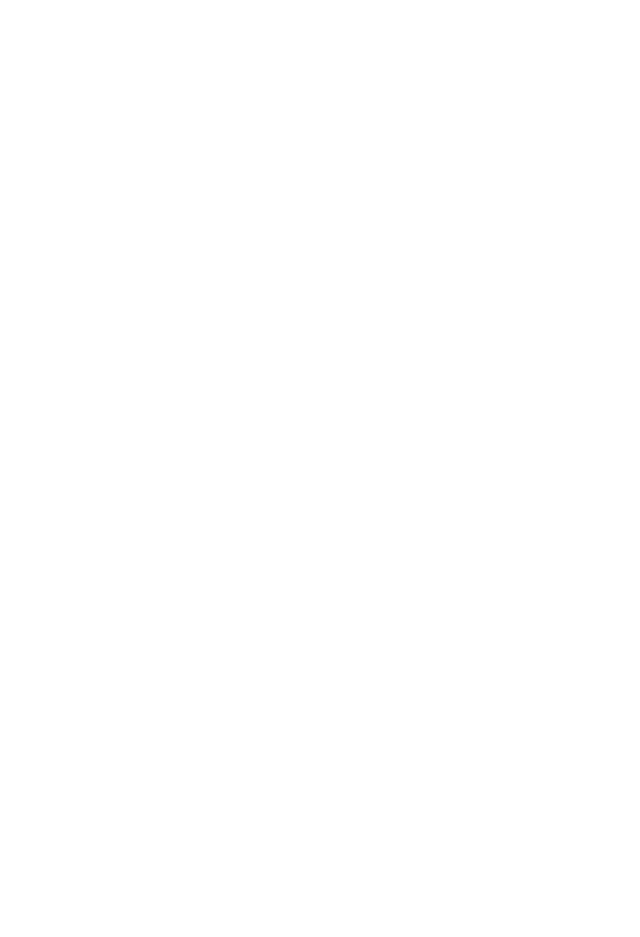
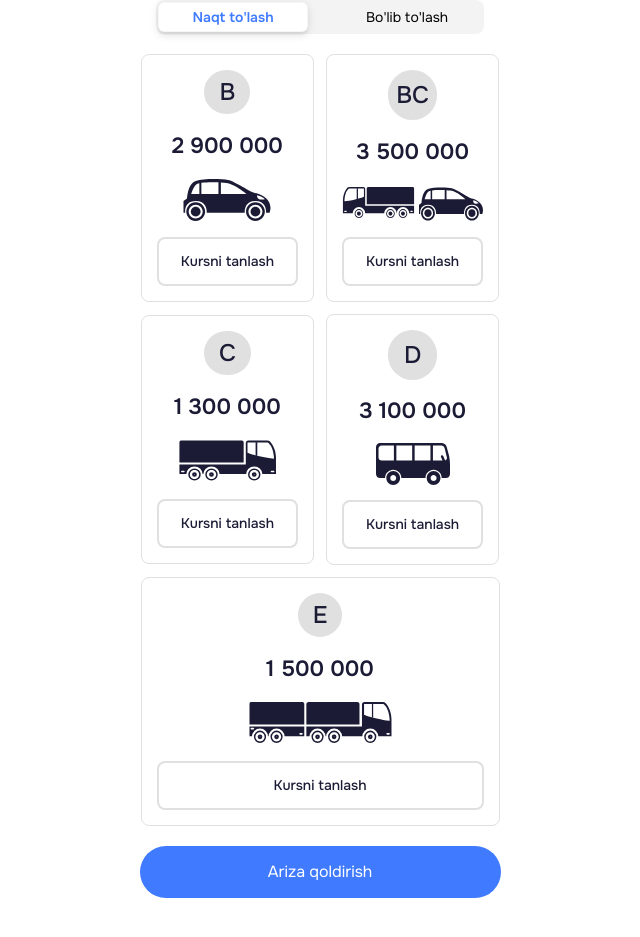
Before and after one commit to MohirDevv/Avtovoditel, a Vue app: page / in a window 1280 px wide. Shown: the part 1960-2897 px from the top of the page, without its empty margins (320-960 px from the left). Before the commit the page ends 1851 px from the top, so only its background shows below. Built offline with nearby package versions, Linux system fonts and the light colour scheme.

Commit message:
Price Section

```diff
--- a/src/App.vue
+++ b/src/App.vue
@@ -2,10 +2,12 @@
   <Header/>
   <TalimInfo/>
   <TextSection/>
+  <PriceSection/>
 </template>
 
 <script>
 import Header from './components/Header.vue';
+import PriceSection from './components/PriceSection.vue';
 import TalimInfo from './components/TalimInfo.vue';
 import TextSection from './components/TextSection.vue';
 
@@ -18,7 +20,8 @@
   components: {
     Header,
     TalimInfo,
-    TextSection
+    TextSection,
+    PriceSection
 }
 }
 </script>
--- /dev/null
+++ b/src/components/PriceSection.vue
@@ -0,0 +1,190 @@
+<template>
+  <div class="container bg-white py-[50px]">
+    <div class="wrapper flex items-center justify-center flex-col">
+      <h1 class="text-[#1B1B35] text-[24px] font-bold">Narxlarlar</h1>
+      <div
+        class="priceOption flex items-center justify-center gap-6 mt-[23px] p-[2px] bg-[#F3F3F3] rounded-lg"
+      >
+        <h2
+          class="text-[14px] leading-4 cursor-pointer"
+          :class="isNaqd ? 'active' : 'deactivated'"
+          @click="oylikToNaqd"
+        >
+          Naqt to'lash
+        </h2>
+        <h2
+          class="deactivated text-[14px] leading-4 cursor-pointer"
+          :class="isOylik ? 'active' : 'deactivated'"
+          @click="naqtToOylik"
+        >
+          Bo'lib to'lash
+        </h2>
+      </div>
+      <div class="cardlist py-[20px]">
+        <div
+          class="cardLevel1 flex items-center justify-center gap-3 pb-[12px]"
+        >
+          <div
+            class="card bg-[#FFFFFF] border-[#E0E0E0] border flex items-center justify-center flex-col rounded-lg gap-4 p-[15px]"
+          >
+            <h1
+              class="bg-[#E0E0E0] rounded-[50px] text-[24px] text-[#1B1B35] font-medium py-[4px] px-[15px]"
+            >
+              B
+            </h1>
+            <p class="text-[#1B1B35] text-[22px] font-semibold" v-if="isNaqd">
+              2 900 000
+            </p>
+            <p class="w-[140px] text-center text-[14px] text-[#808080]" v-if="isOylik">
+              Boshlangich o'qish summasi 40% qolgani 90 kun ichida, o'qish
+              davomiyligi 4 oy 20 kun
+            </p>
+            <img src="/src/assets/icons/b_class_car.svg" alt="#" />
+            <button
+              class="border-[#E0E0E0] border-[2px] px-[22px] py-[12px] rounded-lg text-[14px] text-[#1B1B35] font-medium cursor-pointer"
+            >
+              Kursni tanlash
+            </button>
+          </div>
+          <div
+            class="card bg-[#FFFFFF] border-[#E0E0E0] border flex items-center justify-center flex-col rounded-lg p-[15px]"
+            :class="isOylik ? ' gap-[31px]' : 'gap-4'">
+            <h1
+              class="bg-[#E0E0E0] rounded-[50px] text-[24px] text-[#1B1B35] font-medium py-[7px] px-[8px]"
+            >
+              BC
+            </h1>
+            <p class="text-[#1B1B35] text-[22px] font-semibold" v-if="isNaqd">3 500 000</p>
+            <p class="w-[140px] text-center text-[14px] text-[#808080]" v-if="isOylik">
+              Boshlangich o'qish summasi 1 000 000, oq'ish davomiyligi 6 oy
+            </p>
+            <div class="images flex gap-1">
+              <img src="/src/assets/icons/bc_class_car.svg" alt="#" />
+              <img src="/src/assets/icons/b_class_car_sm.svg" alt="#" />
+            </div>
+            <button
+              class="border-[#E0E0E0] border-[2px] px-[22px] py-[12px] rounded-lg text-[14px] text-[#1B1B35] font-medium cursor-pointer"
+            >
+              Kursni tanlash
+            </button>
+          </div>
+        </div>
+        <div class="cardLevel2 flex items-center justify-center gap-3">
+          <div
+            class="card bg-[#FFFFFF] border-[#E0E0E0] border flex items-center justify-center flex-col rounded-lg p-[15px]"
+            :class="isOylik ? ' gap-[31px]' : 'gap-4'">
+            <h1
+              class="bg-[#E0E0E0] rounded-[50px] text-[24px] text-[#1B1B35] font-medium py-[4px] px-[15px]"
+            >
+              C
+            </h1>
+            <p class="text-[#1B1B35] text-[22px] font-semibold" v-if="isNaqd">1 300 000</p>
+            <p class="w-[140px] text-center text-[14px] text-[#808080]" v-if="isOylik">
+              Boshlangich o'qish summasi 45%,  o'qish davomiyligi 3 oy
+            </p>
+            <img src="/src/assets/icons/c_class_car.svg" alt="#" />
+            <button
+              class="border-[#E0E0E0] border-[2px] px-[22px] py-[12px] rounded-lg text-[14px] text-[#1B1B35] font-medium cursor-pointer"
+            >
+              Kursni tanlash
+            </button>
+          </div>
+          <div
+            class="card bg-[#FFFFFF] border-[#E0E0E0] border flex items-center justify-center flex-col rounded-lg p-[15px]"
+            :class="isOylik ? ' gap-[29px]' : 'gap-[15px]'">
+            <h1
+              class="bg-[#E0E0E0] rounded-[50px] text-[24px] text-[#1B1B35] font-medium py-[7px] px-[16px]"
+            >
+              D
+            </h1>
+            <p class="text-[#1B1B35] text-[22px] font-semibold" v-if="isNaqd">3 100 000</p>
+            <p class="w-[140px] text-center text-[14px] text-[#808080]" v-if="isOylik">
+              Boshlangich o'qish summasi 45%,  o'qish davomiyligi 3 oy
+            </p>
+            <img src="/src/assets/icons/d_class_car.svg" alt="#" />
+            <button
+              class="border-[#E0E0E0] border-[2px] px-[22px] py-[12px] rounded-lg text-[14px] text-[#1B1B35] font-medium cursor-pointer"
+            >
+              Kursni tanlash
+            </button>
+          </div>
+        </div>
+        <div class="cardLevel3 flex items-center justify-center pt-[12px]">
+          <div
+            class="card bg-[#FFFFFF] border-[#E0E0E0] border flex items-center justify-center flex-col rounded-lg gap-4 p-[15px]"
+          >
+            <h1
+              class="bg-[#E0E0E0] rounded-[50px] text-[24px] text-[#1B1B35] font-medium py-[4px] px-[15px]"
+            >
+              E
+            </h1>
+            <p class="text-[#1B1B35] text-[22px] font-semibold" v-if="isNaqd">1 500 000</p>
+            <p class="w-[180px] text-center text-[14px] text-[#808080]" v-if="isOylik">
+              50% dan 2 oy, o'qish davomiyligi 2 oy
+            </p>
+            <img src="/src/assets/icons/e_class_car.svg" alt="#" />
+            <button
+              class="border-[#E0E0E0] border-[2px] px-[24px] py-[12px] rounded-lg text-[14px] text-[#1B1B35] font-medium cursor-pointer"
+            >
+              <p class="w-[275px]">Kursni tanlash</p>
+            </button>
+          </div>
+        </div>
+      </div>
+      <button
+        class="bg-[#407BFF] rounded-[50px] text-white px-[123px] py-[14px] mb-[20px] hover:bg-[#2C5AC2] transition-all"
+      >
+        <p class="w-[115px]">Ariza qoldirish</p>
+      </button>
+    </div>
+  </div>
+</template>
+
+<script>
+export default {
+  data() {
+    return {
+      isNaqd: true,
+      isOylik: false,
+    };
+  },
+
+  methods: {
+    naqtToOylik() {
+      if ((this.isNaqd = true)) {
+        this.isNaqd = false;
+        this.isOylik = true;
+      }
+    },
+    oylikToNaqd() {
+      if ((this.isOylik = true)) {
+        this.isNaqd = true;
+        this.isOylik = false;
+      }
+    },
+  },
+};
+</script>
+
+<style scoped>
+.active {
+  background: #ffffff;
+  padding: 6px 12px;
+  box-shadow: 0px 3px 1px 0px rgba(0, 0, 0, 0.04),
+    0px 3px 8px 0px rgba(0, 0, 0, 0.12);
+  border: 0.5px solid rgba(40, 41, 49, 0.04);
+  border-radius: 6px;
+  width: 150px;
+  text-align: center;
+  color: #407bff;
+  font-weight: 600;
+  transition: 0.3s;
+}
+
+.deactivated {
+  text-align: center;
+  padding: 6px 12px;
+  width: 150px;
+  transition: 0.3s;
+}
+</style>
--- a/src/style.css
+++ b/src/style.css
@@ -1,6 +1,10 @@
 @tailwind base;
 @tailwind components;
 @tailwind utilities;
+
+* {
+  -webkit-tap-highlight-color: transparent;
+}
 
 h1,h2,h3,h4,h5,h6,p,span,button{
   font-family: Onest, sans-serif;
```
Also changed, not shown: src/assets/icons/b_class_car_sm.svg (added), src/assets/icons/c_class_car.svg.
